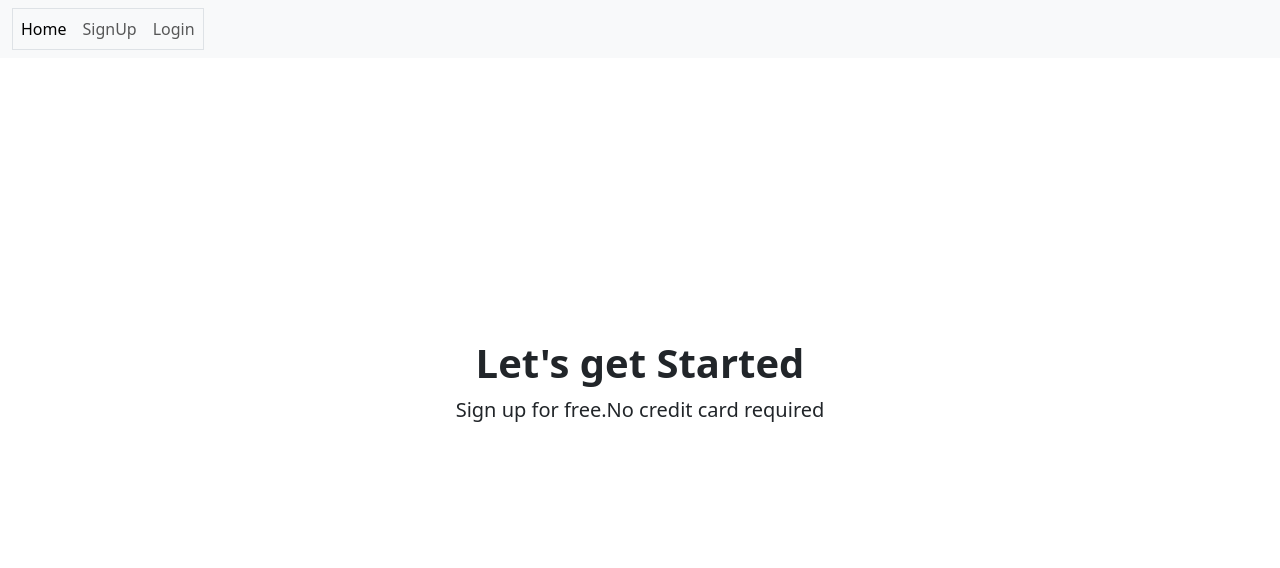
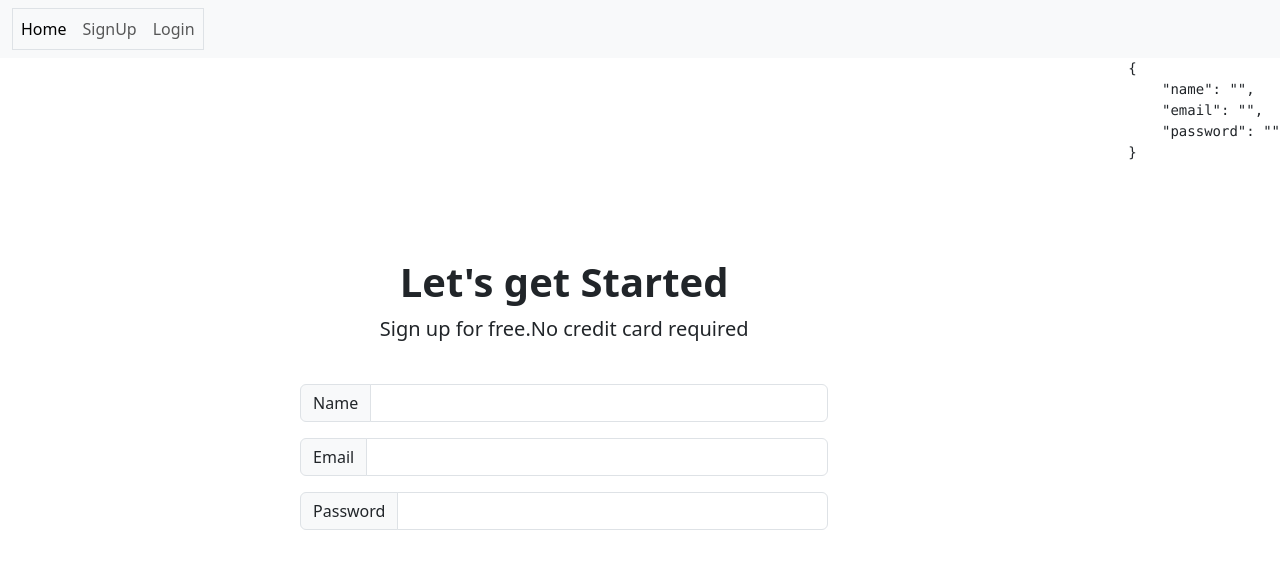
Before and after one commit to Christymonthomas/subscription-app, a React (Create React App) app in the folder client/: page /register in a window 1280 px wide. Shown: the top 568 px of the page. Built offline with nearby package versions, Linux system fonts and the light colour scheme.

Commit message:
Added reusable Input

```diff
--- /dev/null
+++ b/client/src/components/Input.js
@@ -0,0 +1,17 @@
+import React from "react";
+
+const Input = ({ label, value, setValue, type = "text" }) => {
+  return (
+    <div className="input-group mb-3">
+      <span className="input-group-text">{label}</span>
+      <input
+        type={type}
+        onChange={(e) => setValue(e.target.value)}
+        value={value}
+        className="form-control"
+      />
+    </div>
+  );
+};
+
+export default Input;
--- a/client/src/pages/Register.js
+++ b/client/src/pages/Register.js
@@ -1,13 +1,29 @@
-import React from "react";
+import React, { useState } from "react";
+import Input from "../components/Input";
 
 const Register = () => {
+  const [name, setName] = useState("");
+  const [email, setEmail] = useState("");
+  const [password, setPassword] = useState("");
   return (
     <div className="d-flex justify-content-center" style={{ height: "80vh" }}>
       <div className="container align-items-center d-flex">
         <div className="row col-md-6 offset-md-3 text-center">
           <h1 className="pt-5 fw-bold">Let's get Started</h1>
           <p className="lead pb-4">Sign up for free.No credit card required</p>
+          <div className="form-group"></div>
+          <Input label="Name" value={name} setValue={setName} />
+          <Input label="Email" value={email} setValue={setEmail} type="email" />
+          <Input
+            label="Password"
+            value={password}
+            setValue={setPassword}
+            type="password"
+          />
         </div>
+      </div>
+      <div className="row">
+        <pre>{JSON.stringify({ name, email, password }, null, 4)}</pre>
       </div>
     </div>
   );
```
